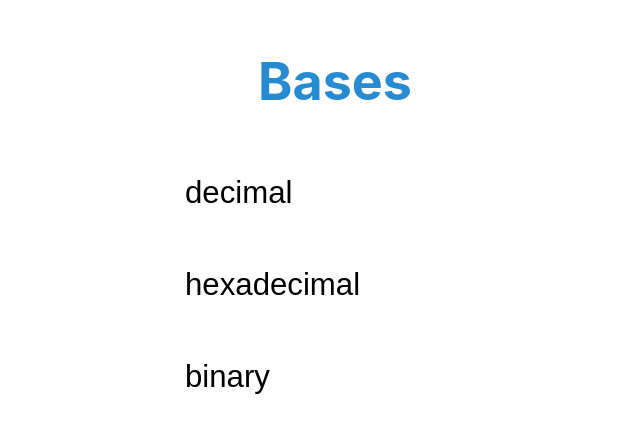
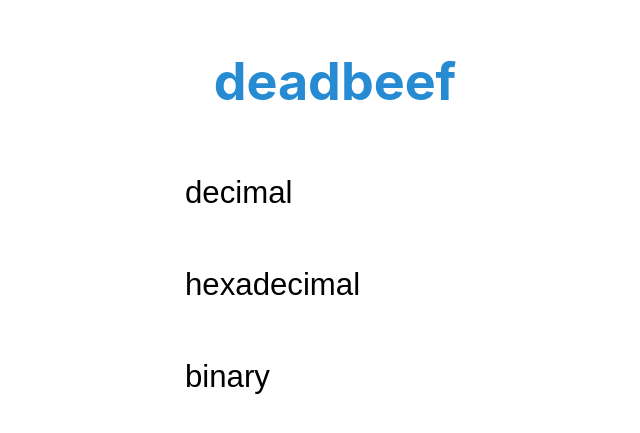
Before and after one commit to jahzielv/deadbeef, a React (Create React App) app: page / in a window 1280 px wide. Shown: the part 181-614 px from the top of the page, without its empty margins (305-945 px from the left). Built offline with nearby package versions, Linux system fonts and the light colour scheme; what any-base would draw is missing.

Commit message:
new name, ico

```diff
--- a/public/index.html
+++ b/public/index.html
@@ -22,7 +22,7 @@
       work correctly both with client-side routing and a non-root public URL.
       Learn how to configure a non-root public URL by running `npm run build`.
     -->
-        <title>Bases</title>
+        <title>deadbeef base converter</title>
     </head>
     <body>
         <noscript>You need to enable JavaScript to run this app.</noscript>
--- a/src/App.js
+++ b/src/App.js
@@ -9,7 +9,7 @@ class App extends Component {
             <div className="App">
                 <div className="App-body">
                     <header className="App-header">
-                        <h1>Bases</h1>
+                        <h1>deadbeef</h1>
                     </header>
                     <ConvForm />
                 </div>
```
Also changed, not shown: 1 other file (tests, documents, lock files or other folders).
